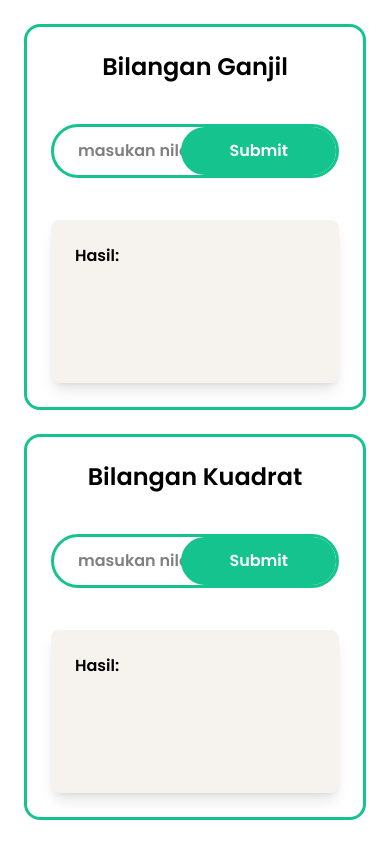
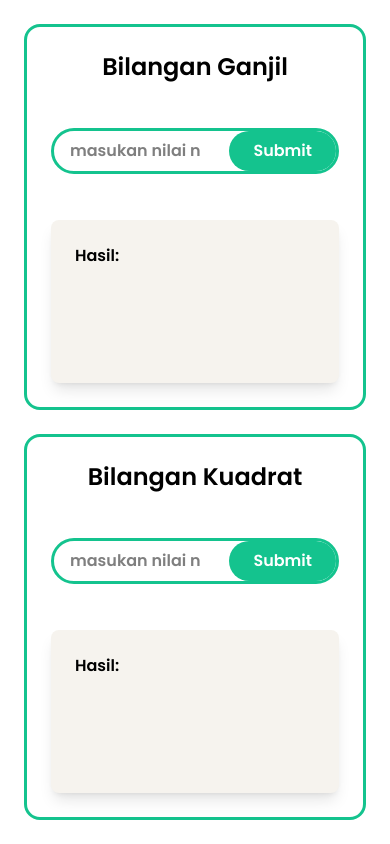
Before and after one commit to fnCodeee/program_induksi_matematika, a React (Vite) app: page / in a window 390 px wide. Built offline with nearby package versions, Linux system fonts and the light colour scheme; a web font is replaced by a local one.

Commit message:
update (input): resize font and border

```diff
--- a/src/Elements/Card.jsx
+++ b/src/Elements/Card.jsx
@@ -24,13 +24,13 @@ const Card = (p) => {
         <div className="h-full w-full flex justify-center items-center">
           <div className="relative w-full flex border-3 border-[#14c38e] rounded-full">
             <input
-              className="w-full focus:outline-none px-6 py-3 rounded-full border-none"
+              className="w-full focus:outline-none px-4 md:px-6 py-2 md:py-3 rounded-full border-none"
               type="text"
               placeholder={placeholder}
               value={n}
               onChange={(e) => setN(e.target.value)}
             />
-            <button className="absolute right-0 bg-[#14c38e] rounded-full px-12 py-3 text-white">
+            <button className="absolute right-0 bg-[#14c38e] rounded-full px-6 md:px-12 py-2 md:py-3 text-white">
               Submit
             </button>
           </div>
```
